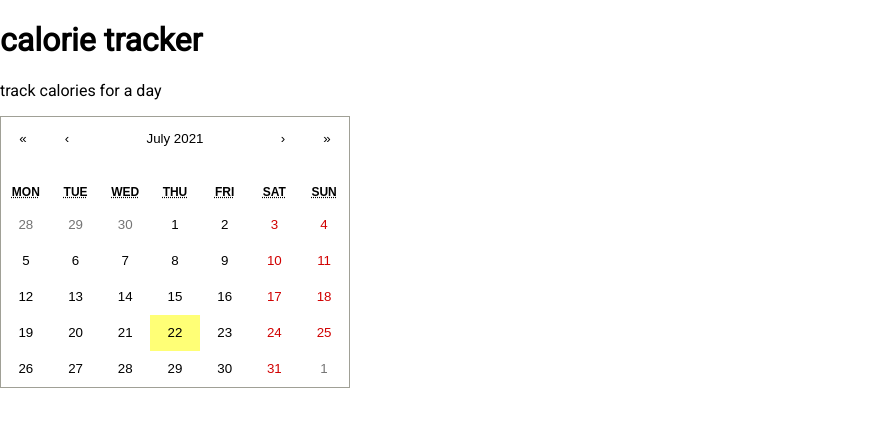
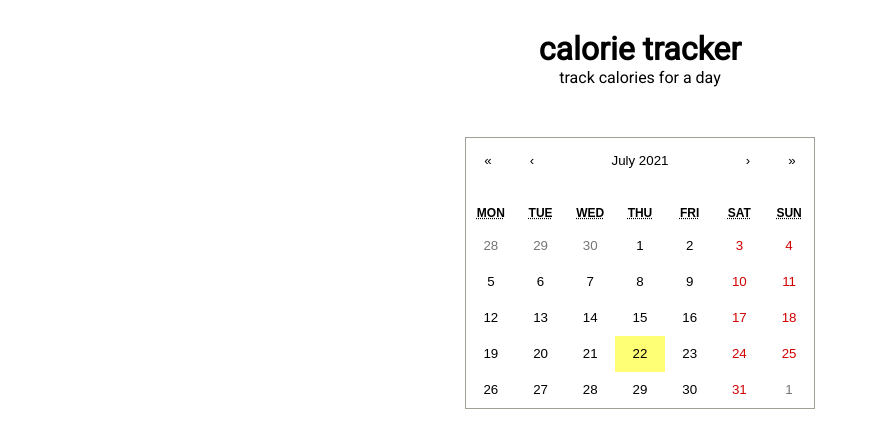
Before and after one commit to colorlessenergy/calorie-tracker, a Next.js app: page / in a window 1280 px wide. Shown: the top 448 px of the page, without its empty margins (0-878 px from the left). Built offline with nearby package versions, Linux system fonts and the light colour scheme.

Commit message:
add styles for home page

```diff
--- a/pages/_app.js
+++ b/pages/_app.js
@@ -1,4 +1,4 @@
-import '../styles/globals.css'
+import '../styles/globals.scss'
 
 function MyApp({ Component, pageProps }) {
   return <Component {...pageProps} />
--- a/styles/globals.css
+++ b/styles/globals.scss
@@ -8,3 +8,5 @@ body {
 * {
   box-sizing: border-box;
 }
+
+@import "./utilities.scss";
--- /dev/null
+++ b/styles/utilities.scss
@@ -0,0 +1,20 @@
+.my-0 {
+  margin-top: 0;
+  margin-bottom: 0;
+}
+
+.m-center {
+  margin: 0 auto;
+}
+
+.mt-5 {
+  margin-top: 50px;
+}
+
+.pt-3 {
+  padding-top: 30px;
+}
+
+.text-center {
+  text-align: center;
+}
```
